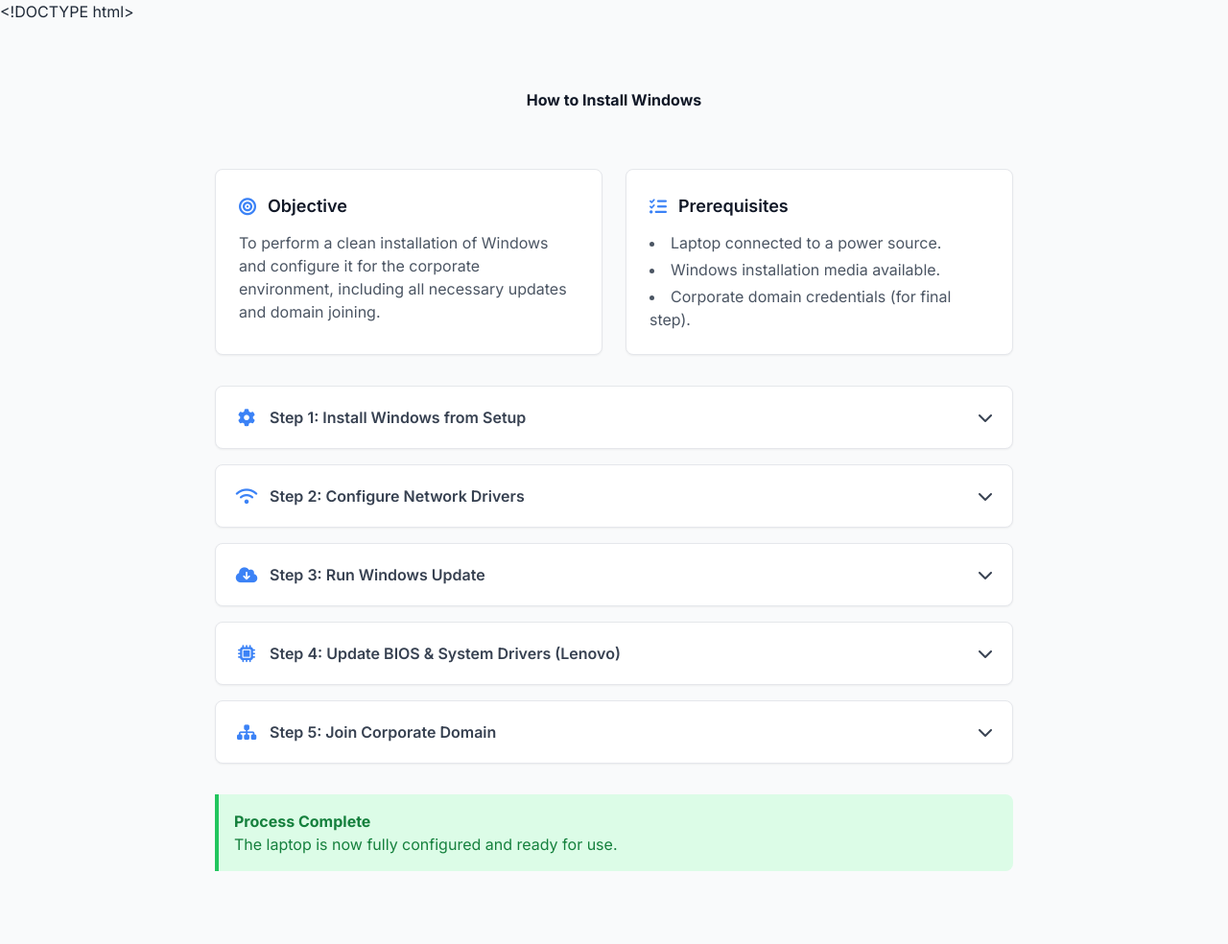
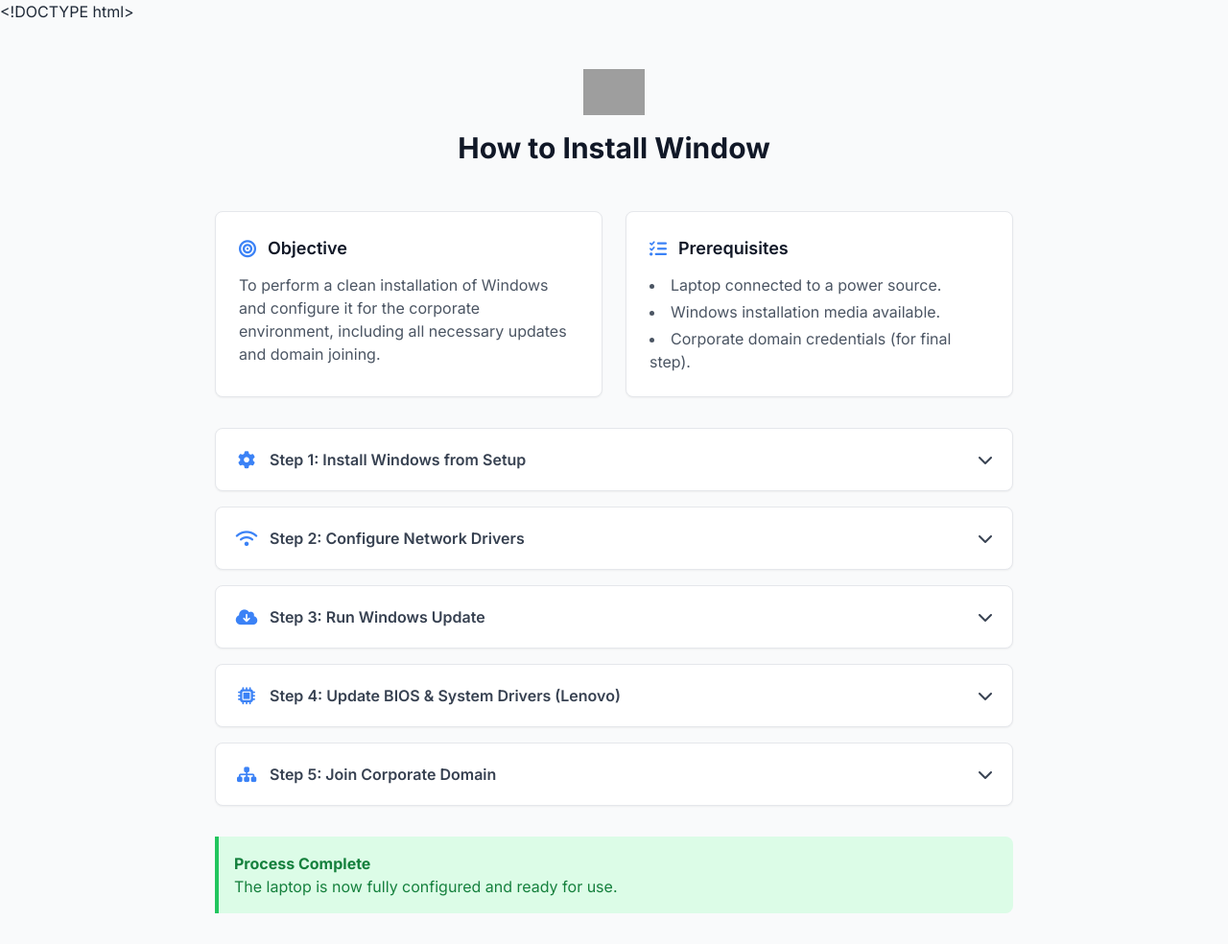
Before and after one commit to priscilandi/windows-install-guide, a plain HTML site: page index.html in a window 1280 px wide. Shown: the whole page at 96% size. Before the commit the page ends 940 px from the top, so only its background shows below. Drawn offline with nearby package versions, Linux system fonts and the light colour scheme; grey boxes are pictures that could not be loaded.

Commit message:
Update index.html

```diff
--- a/index.html
+++ b/index.html
@@ -38,13 +38,16 @@
 <body class="bg-gray-50 text-gray-800">
 
     <div class="container mx-auto p-4 sm:p-6 md:p-8 max-w-4xl">
-        <!-- Header -->
-        <header class="mb-6">
-            <div style="display: flex; justify-content: center; align-items: center; height: 12vh;">
-                <h1 class="text-3x1 font-bold text-gray-900"> How to Install Windows</h1>
-</div>
+       <!-- Header -->
+        <header class="mb-8 text-center">
+            <!-- Flex container to stack logo and title -->
+            <div class="flex flex-col justify-center items-center py-4">
+                <!-- Logo Image -->
+                <img src="https://i.postimg.cc/mkmHqZcz/logo-union-agener.png" alt="Union Agener Inc Company Logo" class="h-12 w-auto mb-4" onerror="this.onerror=null;this.src='https://placehold.co/200x50/cccccc/333333?text=Logo+Not+Found';">
+                <!-- Title -->
+                <h1 class="text-3xl font-bold text-gray-900">How to Install Window</h1>
+            </div>
         </header>
-
 
 
         <!-- Objective & Prerequisites -->
```
